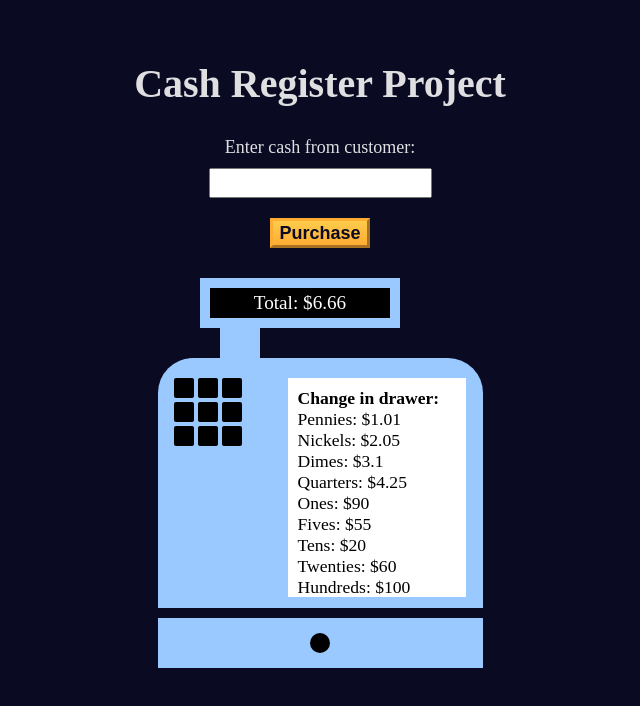
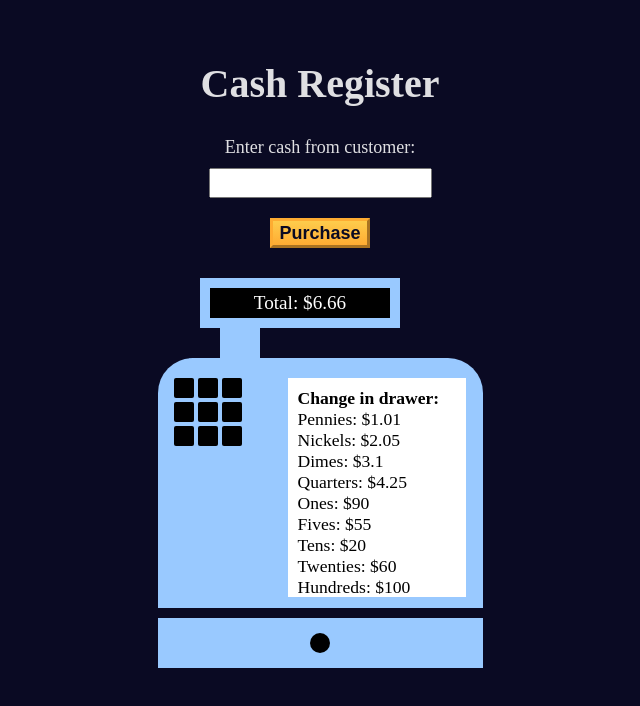
Before and after one commit to adrian11faudoa/Cash-Register, a plain HTML site: page index.html in a window 1280 px wide. Shown: the whole page, without its empty margins (320-960 px from the left). Drawn offline with Linux system fonts and the light colour scheme.

Commit message:
Update HTML

```diff
--- a/index.html
+++ b/index.html
@@ -14,7 +14,7 @@
   </head>
   <body>
     <main>
-      <h1>Cash Register Project</h1>
+      <h1>Cash Register</h1>
       <div id="change-due"></div>
       <div class="input-div">
         <label for="cash">Enter cash from customer:</label>
```
